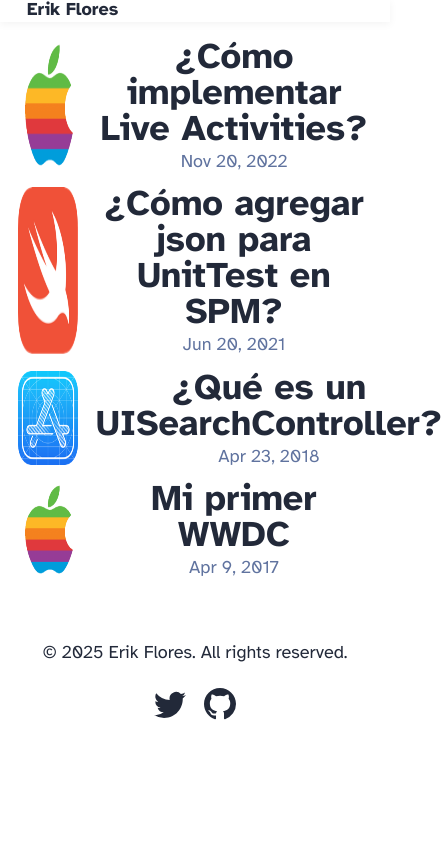
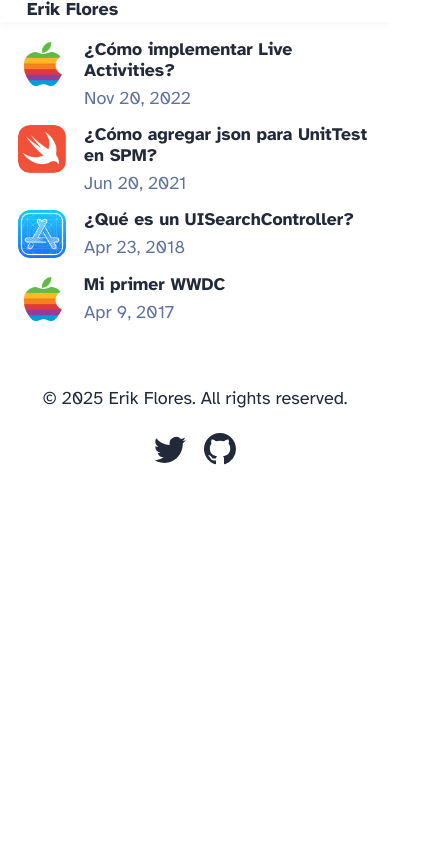
Before and after one commit to erikfloresq/erikfloresq.github.io, an Astro site: page / in a window 390 px wide. Shown: the whole page, 442 px wide, since content can reach past the window. Built offline with nearby package versions, Linux system fonts and the light colour scheme; Astro itself is replaced by a stand-in of ours.

Commit message:
Add fixes to responsive view

```diff
--- a/src/pages/index.astro
+++ b/src/pages/index.astro
@@ -37,6 +37,8 @@ const posts = (await getCollection('blog')).sort(
 			ul li img {
 				margin-bottom: 0.5rem;
 				border-radius: 12px;
+				width: 4rem;
+				height: 4rem;
 			}
 			ul li a {
 				display: flex;
@@ -56,12 +58,20 @@ const posts = (await getCollection('blog')).sort(
 				color: rgb(var(--accent));
 			}
 			@media (max-width: 720px) {
+				.title {
+					font-size: 1.1rem;
+					line-height: 1.2;
+					margin-bottom: 0.2rem;
+				}
 				ul {
 					gap: 0.5em;
 				}
 				ul li {
 					width: 100%;
-					text-align: center;
+				}
+				ul li img {
+					width: 3rem;
+					height: 3rem;
 				}
 			}
 		</style>
@@ -75,7 +85,7 @@ const posts = (await getCollection('blog')).sort(
 						posts.map((post) => (
 							<li>
 								<a href={`/blog/${post.slug}/`}>
-									<img width={60} height={60} src={post.data.thumbnail} alt="" />
+									<img src={post.data.thumbnail} alt={`${post.data.title}`} />
 									<div>
 										<h2 class="title">{post.data.title}</h2>
 										<p class="date">
--- a/src/styles/global.css
+++ b/src/styles/global.css
@@ -142,6 +142,21 @@ hr {
 	main {
 		padding: 1em;
 	}
+	h1 {
+		font-size: em;
+	}
+	h2 {
+		font-size: 1em;
+	}
+	h3 {
+		font-size: 0.5em;
+	}
+	h4 {
+		font-size: 0.3em;
+	}
+	h5 {
+		font-size: 0.1em;
+	}
 }
 
 .sr-only {
```
Also changed, not shown: 1 other file.
